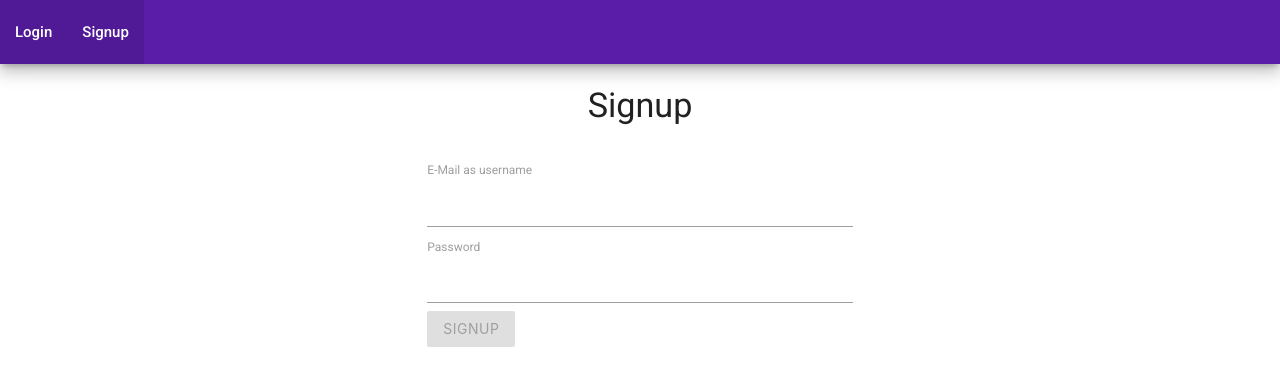
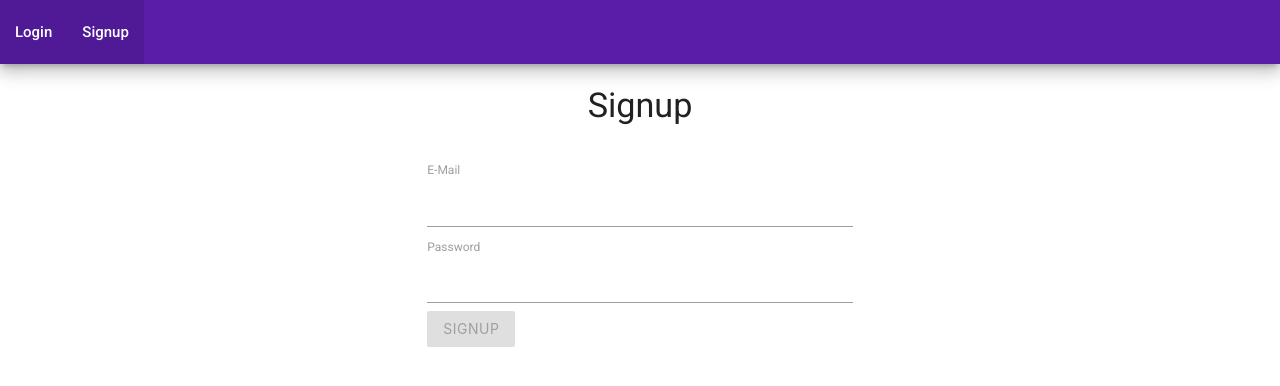
Before and after one commit to YosiKimhi/BookWishlist, an Angular app: page /signup in a window 1280 px wide. Shown: the top 386 px of the page. Built offline with nearby package versions, Linux system fonts and the light colour scheme.

Commit message:
Change signin email input

```diff
--- a/src/app/auth/signup/signup.component.html
+++ b/src/app/auth/signup/signup.component.html
@@ -11,8 +11,7 @@
                 <div class="card-panel red lighten-4" *ngIf="error">
                     <p>{{error}}</p>
                 </div>
-
-                <label for="email" *ngIf="!email.touched || email.valid ">E-Mail as username</label>
+                <label for="email" *ngIf="!email.touched || email.valid ">E-Mail</label>
                 <label *ngIf="!email.valid && email.touched">Please insert a valid email</label><br>
                 <input
                     type="email"
```
